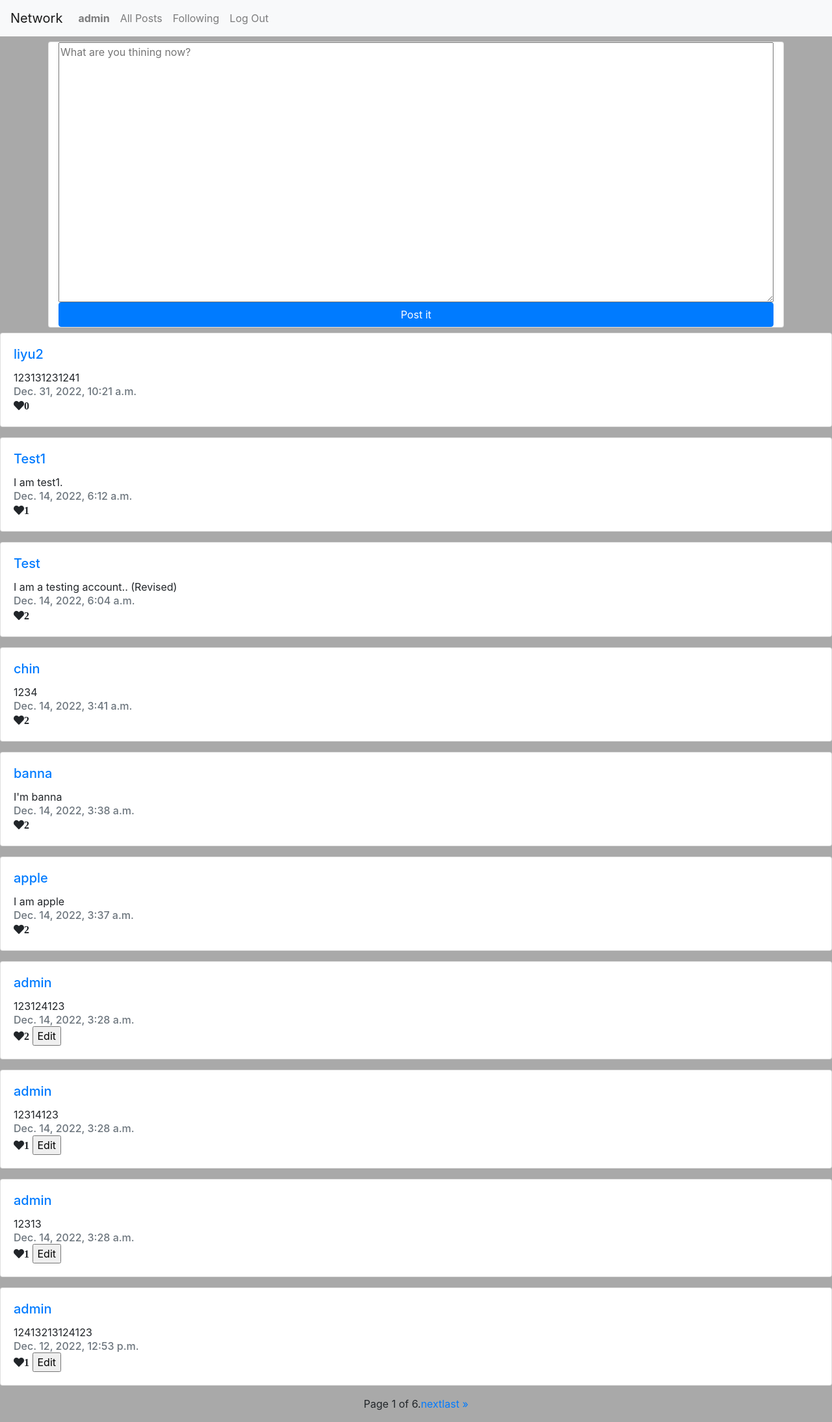
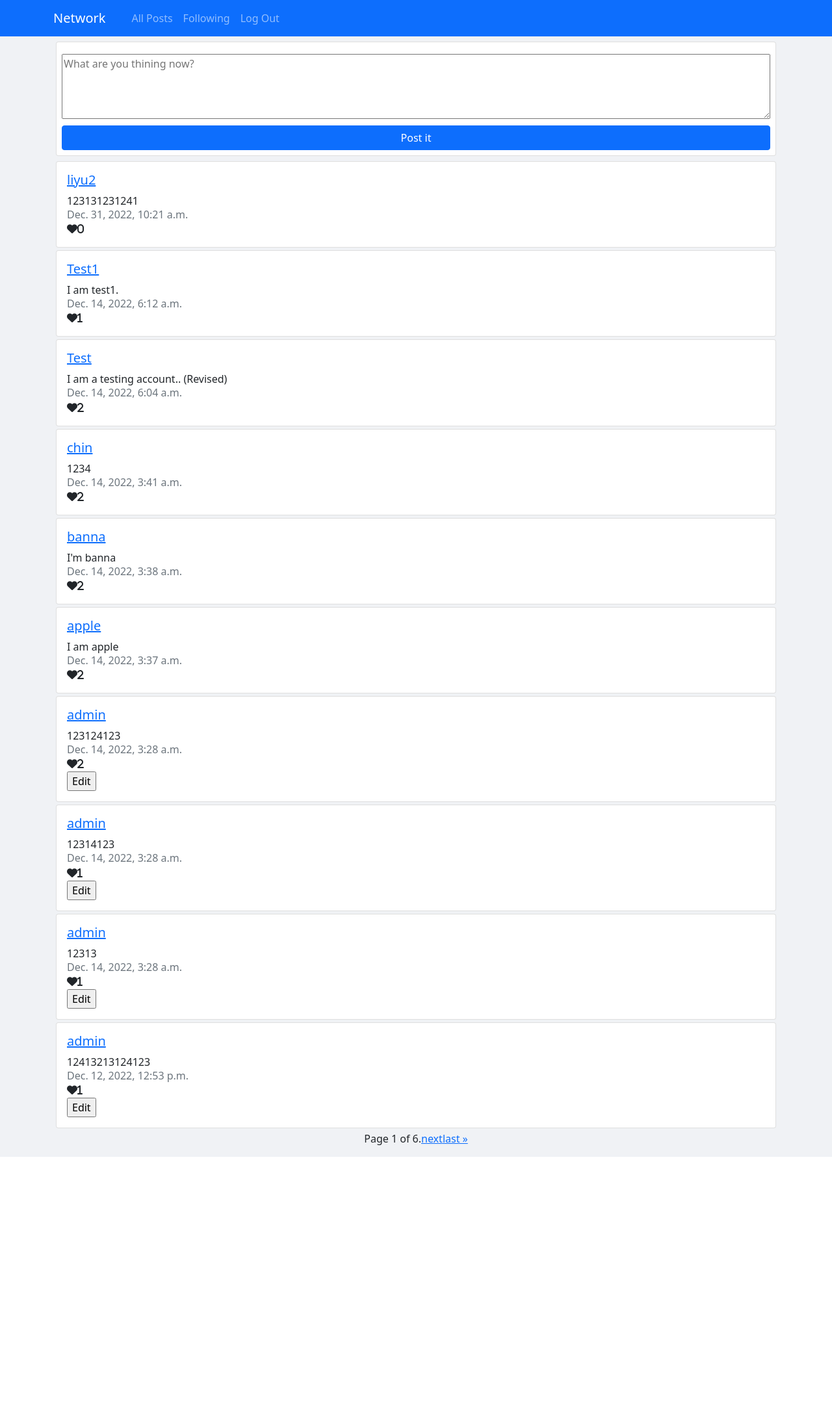
Before and after one commit to ChuLiYu/CS50W-Project4-Network, a Django app: page / in a window 1280 px wide. Shown: the whole page at 65% size. After the commit the page ends 1780 px from the top, so only its background shows below. Run offline with Django 3.2, Linux system fonts and the light colour scheme; a user stored in the database is signed in; data comes from the database, SQL or seed files in the repository; both versions use the stored data as it was after the commit; some libraries are stand-ins or nearby versions.

Commit message:
Fix some UI layout with BS5

```diff
--- a/network/static/network/styles.css
+++ b/network/static/network/styles.css
@@ -1,7 +1,14 @@
 body {
-  background-color: darkgrey
+  background-color: rgb(240, 242, 245);
+
 }
 
 #id_context{
-  flex: 0 0 25em;
+  margin: 10px 0px;
+  height: 100px;
+  border: rounded;
 }
+
+#post__form{
+ padding: 0.5em;
+}
--- a/network/templates/network/index.html
+++ b/network/templates/network/index.html
@@ -2,40 +2,17 @@
 
 {%load static%}
 {% block body %}
-{% if user.is_authenticated %}
 <div class="container">
-    <div class="row py-1">
-        <form class="card col m-1" method="POST" action={% url 'new_post_path' %}>
+    {% if user.is_authenticated %}
+    <div class="row px-3 py-2">
+        <form class="card" method="POST" action={% url 'new_post_path' %} id="post__form">
             {% csrf_token %}
             {{form.as_table}}
             <input type="submit" class="btn btn-primary" value="Post it">
         </form>
     </div>
-    {% for post in posts_likes %}
-    <div class="row py-1">
-        <div class="card col" id="card_{{post.0.pk}}" data-post_id="{{post.0.pk}}">
-            <a href={% url 'profile_path' post.0.creator %}>
-                <div id="post_creator">{{post.0.creator}}</div>
-            </a>
-            <div id="post_time">{{post.0.created_time}}</div>
-            <div id="post_context">{{post.0.context}}</div>
-            <input type="button" class="btn btn-primary" value="Edit">
+    {% endif %}
 
-            <!-- Edit post-->
-            <form method="POST" action={% url 'edit_post_path' post.0.pk %}>
-                {% csrf_token %}
-                {{ edit_post_form.as_p}}
-                <input type="submit" value="Save Change">
-            </form>
-        </div>
-    </div>
-    {% endfor %}
+    {% include 'network/post_list.html' %}
+    {% endblock %}
 </div>
-{% endif %}
-
-<!-- Render posts. -->
-
-{% include 'network/post_list.html' %}
-
-
-{% endblock %}
--- a/network/templates/network/layout.html
+++ b/network/templates/network/layout.html
@@ -5,25 +5,35 @@
 
 <head>
     <title>{% block title %}Social Network{% endblock %}</title>
-    <link rel="stylesheet" href="https://stackpath.bootstrapcdn.com/bootstrap/4.4.1/css/bootstrap.min.css"
-        integrity="sha384-Vkoo8x4CGsO3+Hhxv8T/Q5PaXtkKtu6ug5TOeNV6gBiFeWPGFN9MuhOf23Q9Ifjh" crossorigin="anonymous">
-    <link rel="stylesheet" href="https://use.fontawesome.com/releases/v5.14.0/css/all.css"
-        integrity="sha384-HzLeBuhoNPvSl5KYnjx0BT+WB0QEEqLprO+NBkkk5gbc67FTaL7XIGa2w1L0Xbgc" crossorigin="anonymous">
+    <!-- BootStrap5 -->
+    <link href="https://cdn.jsdelivr.net/npm/bootstrap@5.0.2/dist/css/bootstrap.min.css" rel="stylesheet"
+        integrity="sha384-EVSTQN3/azprG1Anm3QDgpJLIm9Nao0Yz1ztcQTwFspd3yD65VohhpuuCOmLASjC" crossorigin="anonymous">
     <link href="{% static 'network/styles.css' %}" rel="stylesheet">
+    <!-- Awesome icons -->
+    <script src="https://kit.fontawesome.com/bc2f1acfb8.js" crossorigin="anonymous"></script>
+
 
 </head>
 
 <body>
-
-    <nav class="navbar navbar-expand-lg navbar-light bg-light">
+    <nav class="navbar navbar-expand-lg navbar-dark bg-primary">
+        <div class="container">
             <a class="navbar-brand" href={% url 'index' %}>Network</a>
 
-        <div>
-            <ul class="navbar-nav mr-auto">
+            {% comment %}
+            TODO
+            <span class="navbar-text " id="username">Sign in as {{ user.username }}</span>
+            {% endcomment %}
+            <button class="navbar-toggler" type="button" data-bs-toggle="collapse"
+                data-bs-target="#navbarSupportedContent" aria-controls="navbarSupportedContent" aria-expanded="false"
+                aria-label="Toggle navigation">
+                <span class="navbar-toggler-icon"></span>
+            </button>
+            <div class="collapse navbar-collapse" id="navbarSupportedContent">
+                <ul class="navbar-nav ">
                     {% if user.is_authenticated %}
-                <li class="nav-item ">
-
-                    <a class="nav-link " href="#"><strong id="username">{{ user.username }}</strong></a>
+                    <li class="nav-item">
+                        <a class="nav-link " href="#"></a>
                     </li>
                     {% endif %}
 
@@ -48,15 +58,25 @@
 
                 </ul>
             </div>
+
     </nav>
 
+    </div>
+    </nav>
     <div class="body">
         {% block body %}
         {% endblock %}
     </div>
-</body>
+    <script src="https://code.jquery.com/jquery-3.2.1.slim.min.js"
+        integrity="sha384-KJ3o2DKtIkvYIK3UENzmM7KCkRr/rE9/Qpg6aAZGJwFDMVNA/GpGFF93hXpG5KkN" crossorigin="anonymous">
+    </script>
+    <script src="https://cdn.jsdelivr.net/npm/bootstrap@5.0.0/dist/js/bootstrap.bundle.min.js"
+        integrity="sha384-p34f1UUtsS3wqzfto5wAAmdvj+osOnFyQFpp4Ua3gs/ZVWx6oOypYoCJhGGScy+8" crossorigin="anonymous">
+    </script>
+    </script>
     {% block script%}
     <script src="{%static 'network/index.js'%}"></script>
     {%endblock%}
+</body>
 
 </html>
--- a/network/templates/network/post_list.html
+++ b/network/templates/network/post_list.html
@@ -1,19 +1,24 @@
+<div class="row">
+  <div class="col-12">
+
+    <!-- Render posts. -->
     {% for post in posts %}
-<div class="card mb-3">
+    <div class="card mb-1 mx-1">
       <div class="card-body " data-post_id="{{ post.id }}">
         <h5 class="card-title"><a href="{% url 'profile_path' post.creator %}">{{ post.creator }}</a></h5>
         <div class="card-text" name="text-content">{{ post.context }}</div>
+        <!-- Edit post-->
         <form class="d-none  edit_form" action={% url 'edit_post_path' post.id %} name="edit_form" method='POST'>
           {% csrf_token %}
           <input class="col" type="text" name="text-content">
-      <input class="" type="submit" value="Save">
+          <input type="submit" value="Save">
         </form>
 
         <h6 class="card-subtitle text-muted m-auto">{{ post.created_time }}</h6>
 
         <!-- Likes. -->
-    <i class="fas fa-heart  like-link" >{{ post.likes.all.count }}</i>
-
+        <i class="fas fa-heart  like-link">{{ post.likes.all.count }}</i>
+        <br>
         {% if post.creator == user %}
         <input class="edit-post-link" type="button" value="Edit"></input>
 
@@ -21,6 +26,8 @@
       </div>
     </div>
     {% endfor %}
+  </div>
+</div>
 <nav aria-label="Page navigation" id="page_navigation">
   <ul class="pagination pagination-lg justify-content-center">
     <li class="step-links page-item">
```
Also changed, not shown: project4/settings.py (+38 -36 lines), db.sqlite3. Lines whose indentation alone changed are shown as unchanged.
